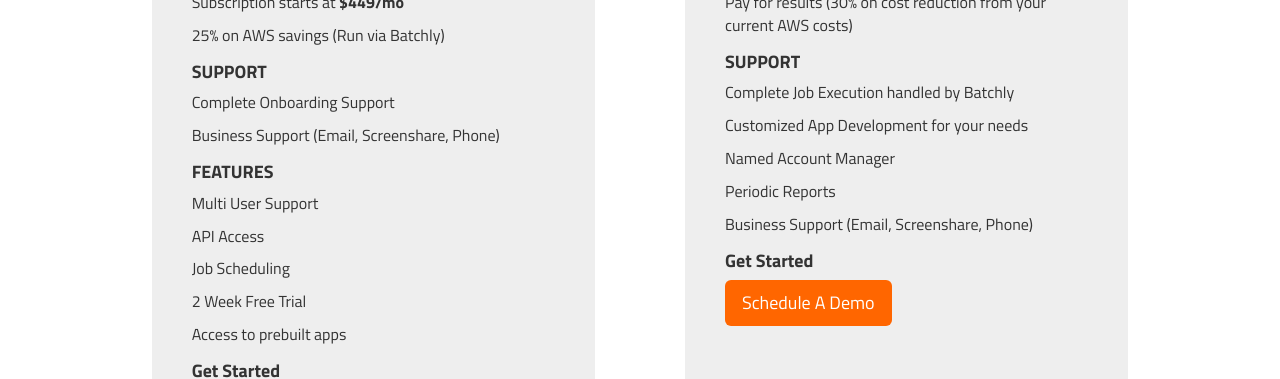
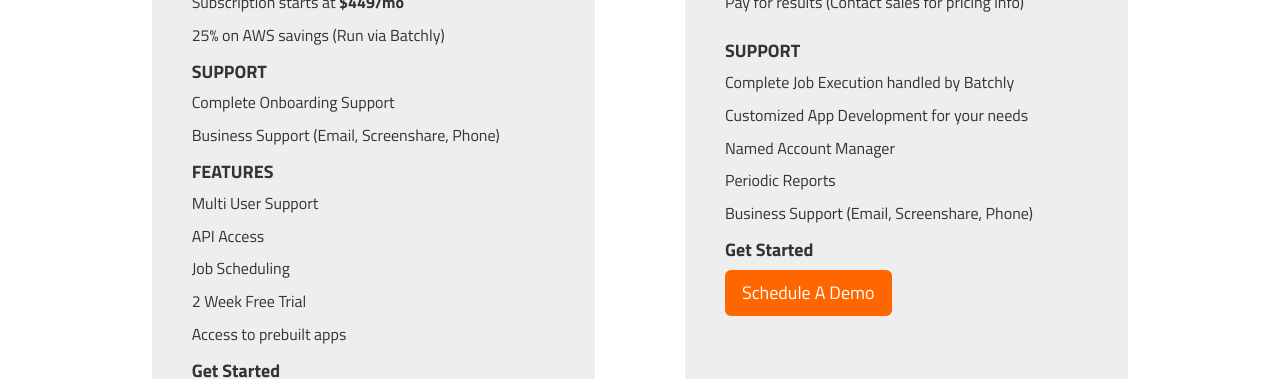
Before and after one commit to batchly/batchly.github.io, a website: page pricing.html in a window 1280 px wide. Shown: the part 721-1100 px from the top of the page. Drawn offline with Linux system fonts and the light colour scheme.

Commit message:
Changed pricing for Managed Plan

```diff
--- a/pricing.html
+++ b/pricing.html
@@ -146,7 +146,7 @@
                             </div>
                             <div class="plan-feature">
                                 <h4>PRICING</h4>
-                                <p>Pay for results (30% on cost reduction from your current AWS costs)</p>
+                                <p>Pay for results (Contact sales for pricing info)</p>
 
                             </div>
                             <div class="plan-feature">
```
